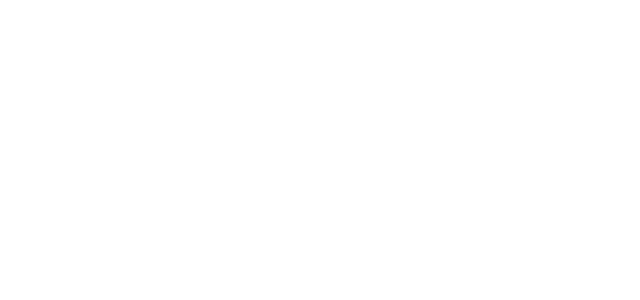
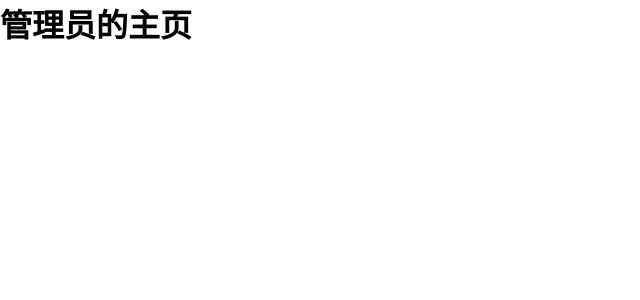
Before and after one commit to wdrdssd/Meeting-Room-Booking-System, a Vue app in the folder frontend/: page /admin/homepage in a window 1280 px wide. Shown: the top 300 px of the page, without its empty margins (0-640 px from the left). Built offline with nearby package versions, Linux system fonts and the light colour scheme.

Commit message:
login-02

```diff
--- a/frontend/src/router/index.js
+++ b/frontend/src/router/index.js
@@ -8,6 +8,8 @@ const router = new VueRouter({
     mode:'history',
     routes:[
         { name:'login',path:'/login',component:()=>import('../views/user/Login.vue')},
+        { name:'userHomepage',path:'/user/homepage',component:()=>import('../views/user/Homepage.vue')},
+        { name:'adminHomepage',path:'/admin/homepage',component:()=>import('../views/admin/Homepage.vue')},
     ],
     linkActiveClass:'on'
 })
--- /dev/null
+++ b/frontend/src/views/admin/Homepage.vue
@@ -0,0 +1,15 @@
+<template>
+    <div>
+        <h1>管理员的主页</h1>
+    </div>
+</template>
+
+<script>
+    export default {
+        name:'adminHomepage'
+    }
+</script>
+
+<style >
+
+</style>
--- /dev/null
+++ b/frontend/src/views/user/Homepage.vue
@@ -0,0 +1,15 @@
+<template>
+    <div>
+        <h1>用户的主页</h1>
+    </div>
+</template>
+
+<script>
+    export default {
+        name:'userHomepage'
+    }
+</script>
+
+<style >
+
+</style>
```
